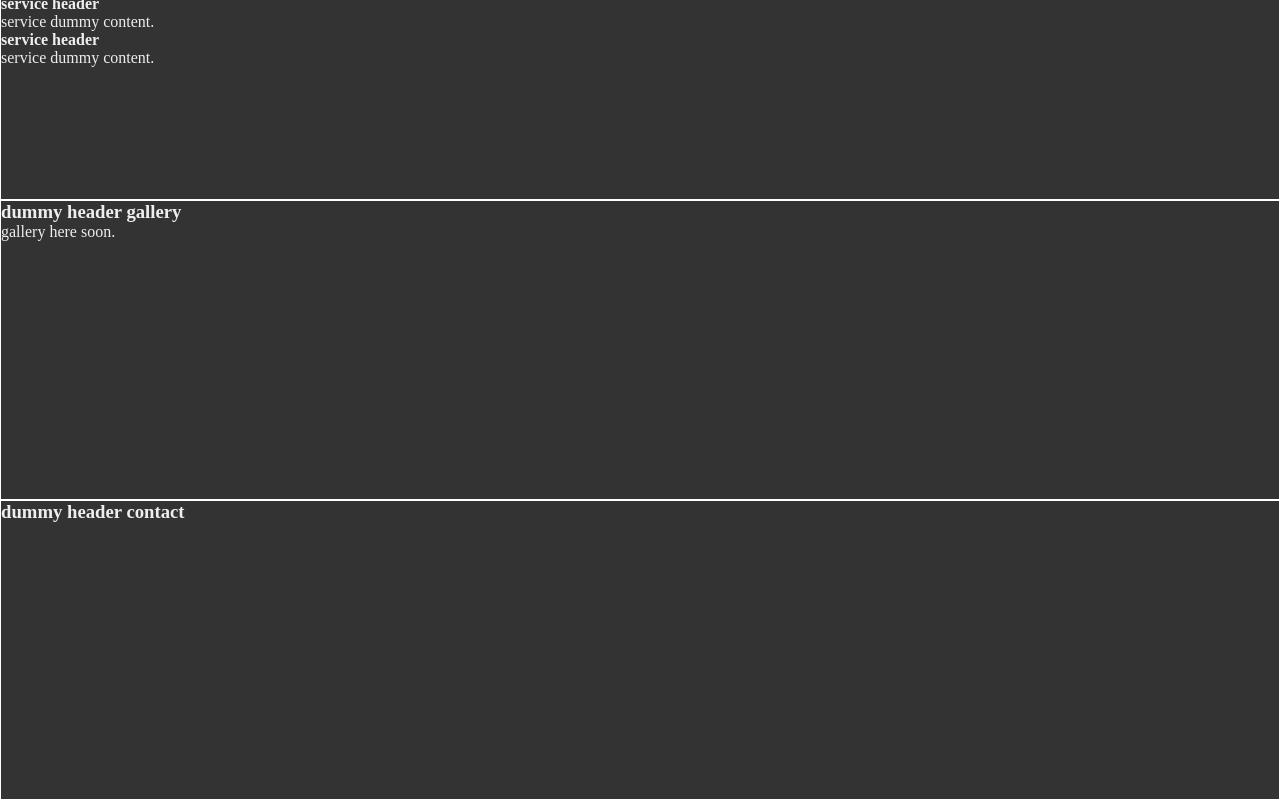
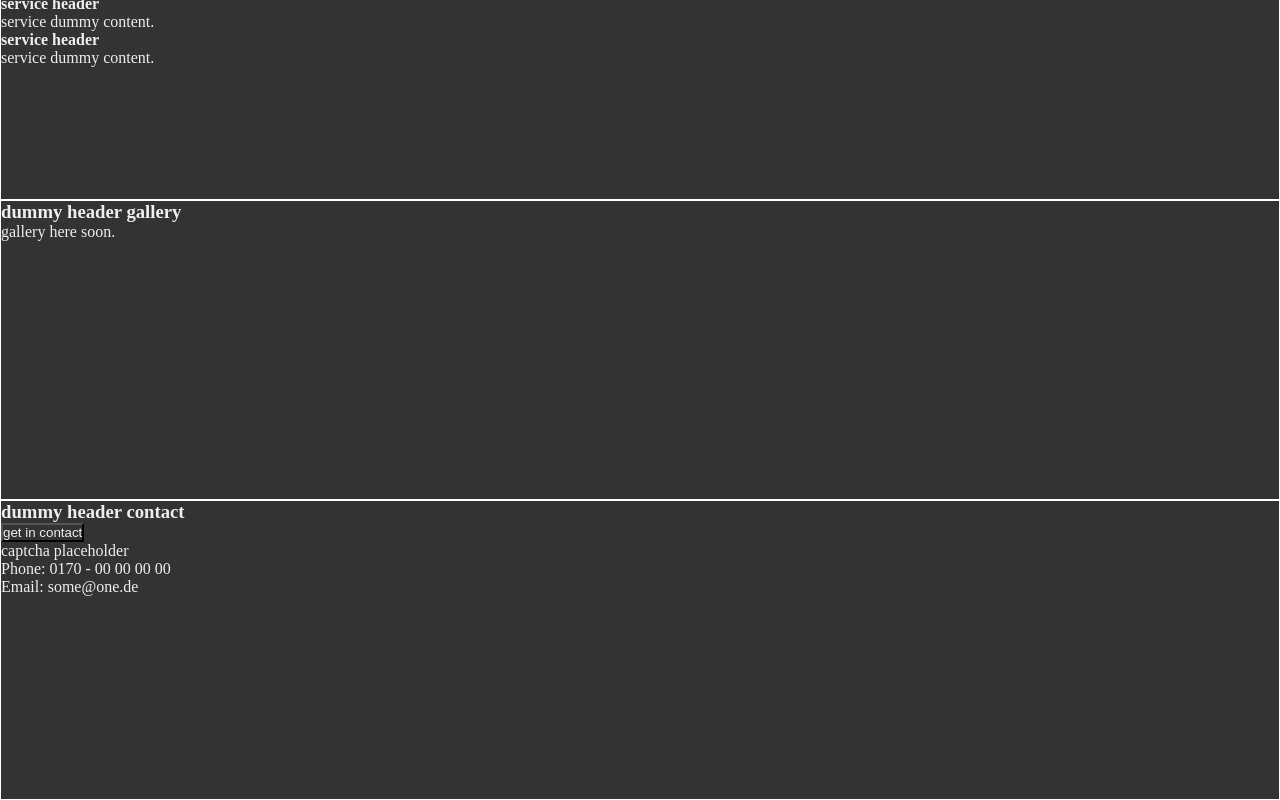
Before and after one commit to Schw4lbe/hp-kv, a Vue app: page / in a window 1280 px wide. Shown: the part 438-1238 px from the top of the page. Built offline with nearby package versions, Linux system fonts and the light colour scheme.

Commit message:
updated content with dummy data. updated contact section component.

```diff
--- a/src/assets/content.json
+++ b/src/assets/content.json
@@ -41,5 +41,9 @@
             "header": "service header",
             "description": "service dummy content."
         }
-    ]
+    ],
+    "contactInfoData": {
+        "phone": "0170 - 00 00 00 00",
+        "email": "some@one.de"
+    }
 }
--- a/src/components/ContactSection.vue
+++ b/src/components/ContactSection.vue
@@ -2,21 +2,35 @@
   <section class="section-contact-container">
     <div class="section-contact-background">
       <h3 class="section-contact-header">dummy header contact</h3>
-      <div class="section-contact-engage">
-        <!--
-        Display cellphone and email.
-        make only available after clicking on "get in touch button".
-        captcha request to show details for data safety.
-        create own captcha to avoide cookie warning.
-        -->
+      <div class="section-contact-info">
+        <button class="enable-contact-info-btn">get in contact</button>
+
+        <!-- on button click show captcha -->
+        <!-- captcha TBD as own component -->
+        <div>captcha placeholder</div>
+
+        <p>
+          Phone: <span>{{ contactInfo.phone }}</span>
+        </p>
+        <p>
+          Email: <span>{{ contactInfo.email }}</span>
+        </p>
       </div>
     </div>
   </section>
 </template>
 
 <script>
+import contactData from "../assets/content.json";
+
 export default {
   name: "ContactSection",
+
+  data() {
+    return {
+      contactInfo: contactData.contactInfoData,
+    };
+  },
 };
 </script>
 
```
